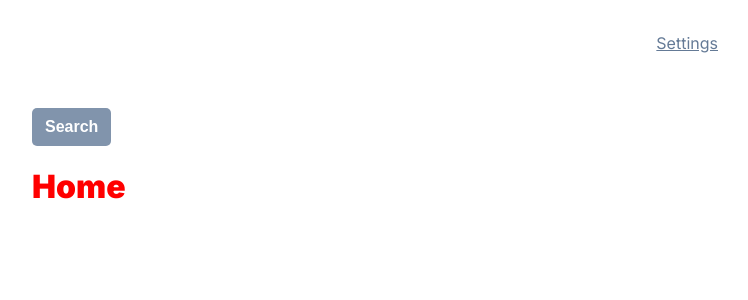
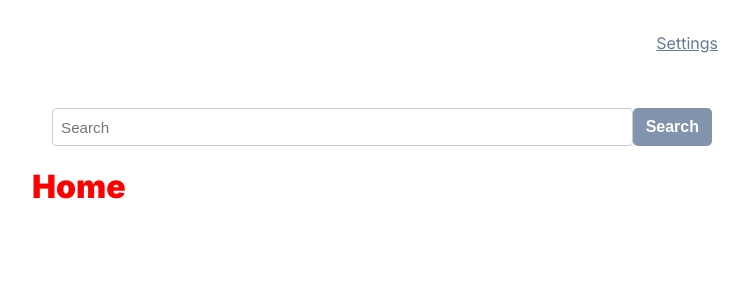
Before and after one commit to AgonIdrizi/addressBook, a React app: page / in a window 1280 px wide. Shown: the top 300 px of the page, without its empty margins (258-1006 px from the left). Built offline with nearby package versions, Linux system fonts and the light colour scheme.

Commit message:
add SearchBox component

```diff
--- /dev/null
+++ b/src/components/SearchBox/SearchBox.scss
@@ -0,0 +1,21 @@
+.Search {
+  display: flex;
+  padding-left: 20px;
+  padding-right: 20px;
+}
+
+[type='text'] {
+  display: block;
+  padding: 0.5rem;
+  background: transparent;
+  vertical-align: middle;
+  width: 100%;
+  max-width: 100%;
+  border: 1px solid #cdcdcd;
+  border-radius: 4px;
+  font-size: 0.95rem;
+  &:focus {
+    outline: none;
+    border: 1px solid #1e6bd6;
+  }
+}
--- /dev/null
+++ b/src/components/SearchBox/SearchBox.tsx
@@ -0,0 +1,26 @@
+import React, { useState } from 'react';
+import Button, { TYPES } from '../UI/Button/Button';
+import './SearchBox.scss';
+
+const SearchBox: React.FunctionComponent = (): JSX.Element => {
+  const [value, setValue] = useState('');
+  const onSearchHandler = () => {
+    console.log('OnSearch Handler');
+  };
+  return (
+    <section className="Search">
+      <input
+        onChange={(e) => setValue(e.target.value)}
+        value={value}
+        type="text"
+        id="search"
+        placeholder="Search"
+      />
+      <Button onClick={() => onSearchHandler()} buttonType={TYPES.PRIMARY}>
+        Search
+      </Button>
+    </section>
+  );
+};
+
+export default SearchBox;
--- a/src/components/UI/Button/Button.scss
+++ b/src/components/UI/Button/Button.scss
@@ -22,4 +22,9 @@
   &:hover {
     background-color: #bfc8d4;
   }
+  &:focus {
+    &:focus {
+      outline: none;
+    }
+  }
 }
--- a/src/screens/Home/Home.tsx
+++ b/src/screens/Home/Home.tsx
@@ -1,13 +1,13 @@
 import React from 'react';
-import Button, { TYPES } from '../../components/UI/Button/Button';
+import SearchBox from '../../components/SearchBox/SearchBox';
+
 import './Home.scss';
 
 const Home: React.FunctionComponent = (): JSX.Element => {
   return (
     <div className="Home">
-      <Button onClick={() => console.log('onCLick')} buttonType={TYPES.PRIMARY}>
-        Search
-      </Button>
+      <SearchBox />
+
       <h1>Home</h1>
     </div>
   );
```
